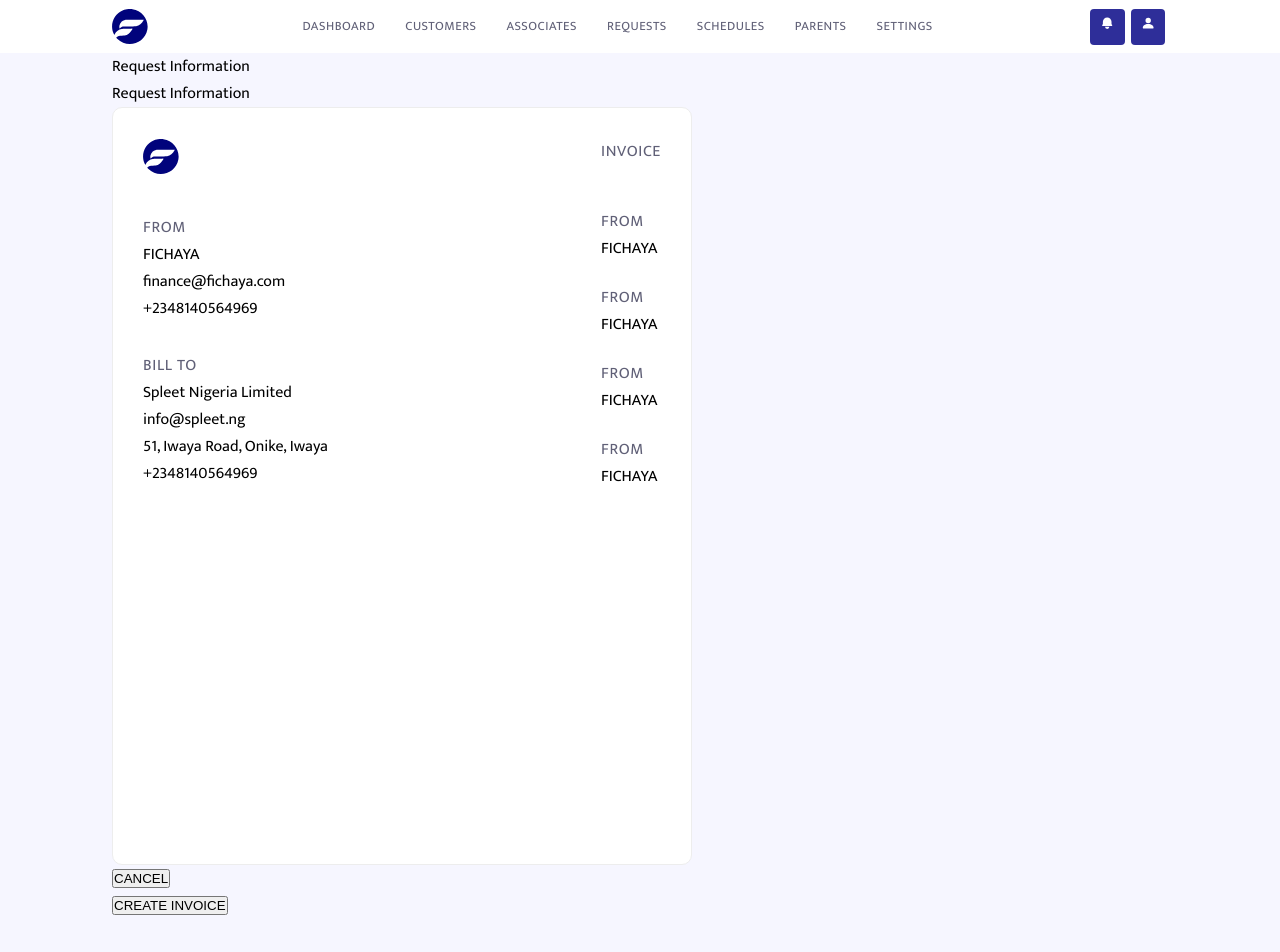
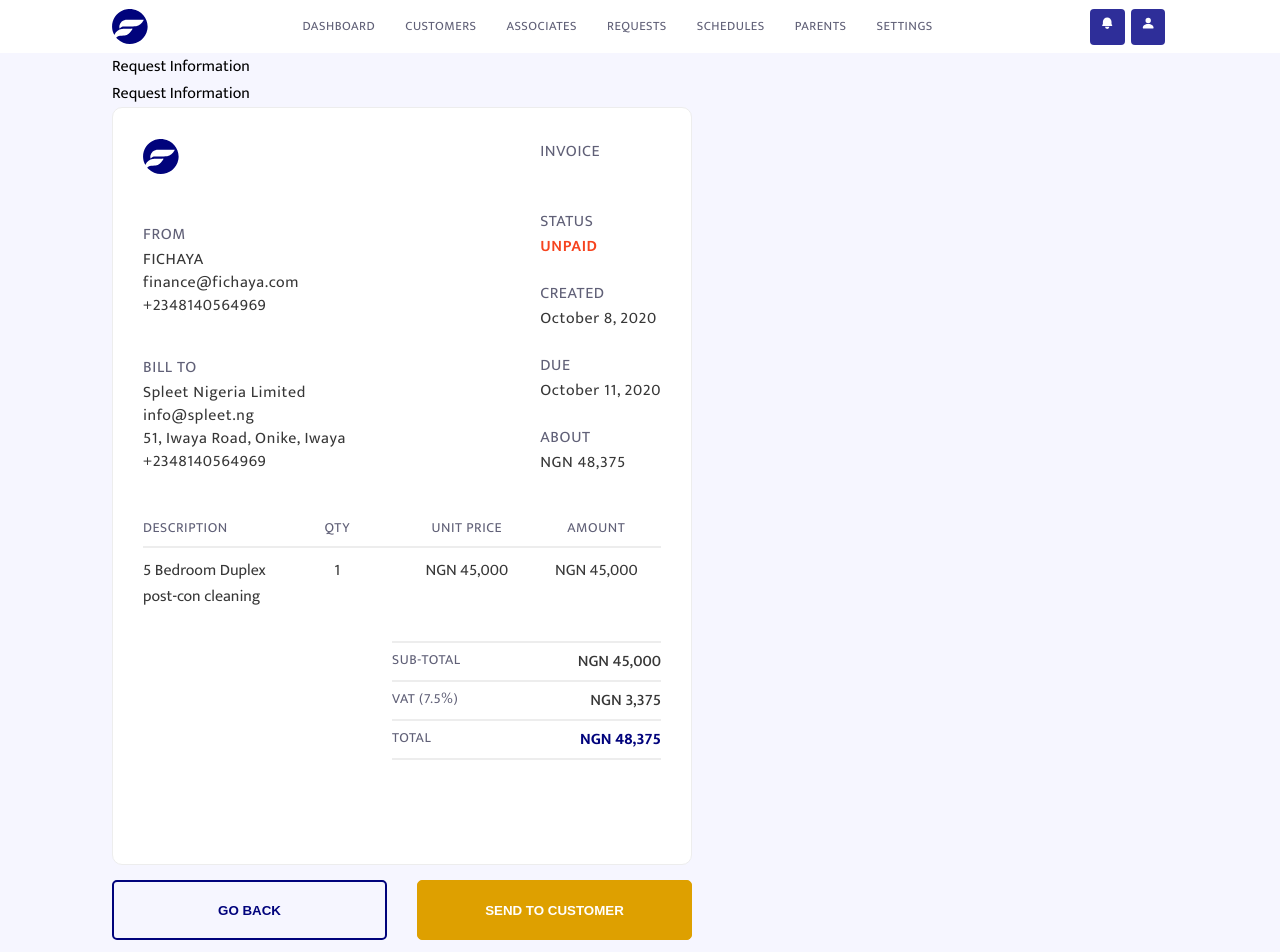
Before and after one commit to Elijahscriptdev/fichaya-test, a React (Create React App) app: page / in a window 1280 px wide. Shown: the top 952 px of the page. Before the commit the page ends 919 px from the top, so only its background shows below. Built offline with nearby package versions, Linux system fonts and the light colour scheme.

Commit message:
styled preview invoice component

```diff
--- a/src/components/request/PreviewInvoice.css
+++ b/src/components/request/PreviewInvoice.css
@@ -4,13 +4,16 @@
   position: relative;
 }
 
-.preview-invoice {
+.preview-invoice-con {
   max-width: 580px;
   height: 758.07px;
   background: #ffffff;
   border: 1px solid #ededed;
   border-radius: 10px;
   padding: 30px;
+}
+
+.preview-invoice {
   display: flex;
   flex-direction: row;
   justify-content: space-between;
@@ -27,7 +30,7 @@
 }
 
 .first-col .from {
-  margin: 30px 0;
+  margin: 37px 0;
 }
 
 .second-col .from {
@@ -37,3 +40,126 @@
 .second-col .align {
   margin-top: 43px;
 }
+
+.from p {
+  font-style: normal;
+  font-weight: normal;
+  font-size: 16px;
+  line-height: 23px;
+  letter-spacing: 0.04em;
+  color: #373737;
+}
+
+.from .unpaid {
+  font-style: normal;
+  font-weight: 600;
+  font-size: 16px;
+  line-height: 23px;
+  color: #f6431e;
+}
+
+.table-header ul,
+.table-body ul {
+  display: grid;
+  grid-template-columns: 1fr 1fr 1fr 1fr;
+  align-content: center;
+  list-style-type: none;
+  text-align: center;
+  margin: 10px 0;
+}
+
+.desc {
+  text-align: left;
+}
+
+.table-header ul li {
+  font-style: normal;
+  font-weight: normal;
+  font-size: 14px;
+  line-height: 16px;
+  letter-spacing: 0.04em;
+  color: #606077;
+}
+
+hr {
+  border: 1px solid #ededed;
+}
+
+.table-body ul li {
+  font-style: normal;
+  font-weight: normal;
+  font-size: 16px;
+  line-height: 165.5%;
+  color: #373737;
+}
+
+.total {
+  width: 269px;
+  margin-left: auto;
+  margin-top: 30px;
+}
+
+.sub-total ul {
+  list-style-type: none;
+  display: flex;
+  flex-direction: row;
+  justify-content: space-between;
+  margin: 5px 0;
+}
+
+.unique {
+  font-style: normal;
+  font-weight: normal;
+  font-size: 14px;
+  letter-spacing: 0.04em;
+  color: #606077;
+}
+
+.unique-two {
+  font-style: normal;
+  font-weight: 500;
+  font-size: 16px;
+  color: #373737;
+}
+
+.blue {
+  font-style: normal;
+  font-weight: bold;
+  font-size: 16px;
+  color: #01037c;
+}
+
+.actions {
+  max-width: 580px;
+  display: grid;
+  grid-template-columns: 1fr 1fr;
+  grid-column-gap: 30px;
+  margin: 15px 0 30px;
+}
+
+.go-back input {
+  width: 100%;
+  height: 60px;
+  background: none;
+  border: 2px solid #01037c;
+  box-sizing: border-box;
+  border-radius: 5px;
+  padding: 0 20px;
+  cursor: pointer;
+  color: #01037c;
+  font-weight: bold;
+}
+
+.customer input {
+  width: 100%;
+  height: 60px;
+  background: #dea000;
+  border: 1px solid #dea000;
+  box-sizing: border-box;
+  border-radius: 5px;
+  padding: 0 20px;
+  cursor: pointer;
+  outline: none;
+  color: #ffffff;
+  font-weight: bold;
+}
--- a/src/components/request/PreviewInvoice.js
+++ b/src/components/request/PreviewInvoice.js
@@ -8,6 +8,7 @@
       <div className='preview-invoice-title'>Request Information</div>
       <div className='preview-invoice-title'>Request Information</div>
 
+      <div className='preview-invoice-con'>
         <div className='preview-invoice'>
           <div className='first-col'>
             <div className='company-logo'>
@@ -59,35 +60,82 @@
             </div>
 
             <div className='from align'>
-            <h3>FROM</h3>
-            <p>FICHAYA</p>
+              <h3>STATUS</h3>
+              <p className='unpaid'>UNPAID</p>
             </div>
 
             <div className='from'>
-            <h3>FROM</h3>
-            <p>FICHAYA</p>
+              <h3>CREATED</h3>
+              <p>October 8, 2020</p>
             </div>
 
             <div className='from'>
-            <h3>FROM</h3>
-            <p>FICHAYA</p>
+              <h3>DUE</h3>
+              <p>October 11, 2020</p>
             </div>
 
             <div className='from'>
-            <h3>FROM</h3>
-            <p>FICHAYA</p>
+              <h3>ABOUT</h3>
+              <p>NGN 48,375</p>
             </div>
           </div>
         </div>
 
-      <div className='mid-col'>
-        <div className='form-col cancel'>
-          <input type='submit' value='CANCEL' />
+        <div className='mid-table'>
+          <div className='table-header'>
+            <ul>
+              <li className='desc'>DESCRIPTION</li>
+              <li>QTY</li>
+              <li>UNIT PRICE</li>
+              <li>AMOUNT</li>
+            </ul>
           </div>
-        <div className='form-col create'>
-          <input type='submit' value='CREATE INVOICE' />
+          <hr />
+          <div className='table-body'>
+            <ul>
+              <li className='desc'>5 Bedroom Duplex post-con cleaning</li>
+              <li>1</li>
+              <li>NGN 45,000</li>
+              <li>NGN 45,000</li>
+            </ul>
           </div>
         </div>
+
+        <div className='total'>
+          <hr />
+          <div className='sub-total'>
+            <ul>
+              <li className='unique'>SUB-TOTAL</li>
+              <li className='unique-two'>NGN 45,000</li>
+            </ul>
+          </div>
+          <hr />
+          <div className='sub-total'>
+            <ul>
+              <li className='unique'>VAT (7.5%)</li>
+              <li className='unique-two'>NGN 3,375</li>
+            </ul>
+          </div>
+          <hr />
+          <div className='sub-total'>
+            <ul>
+              <li className='unique'>TOTAL</li>
+              <li className='unique-two blue'>NGN 48,375</li>
+            </ul>
+          </div>
+          <hr />
+        </div>
+      </div>
+      <form>
+        <div className='actions'>
+          <div className='go-back'>
+            <input type='submit' value='GO BACK' />
+          </div>
+          <div className='customer'>
+            <input type='submit' value='SEND TO CUSTOMER' />
+          </div>
+        </div>
+      </form>
     </div>
   );
 };
```
Also changed, not shown: 1 other file (tests, documents, lock files or other folders). Lines whose indentation alone changed are shown as unchanged.
